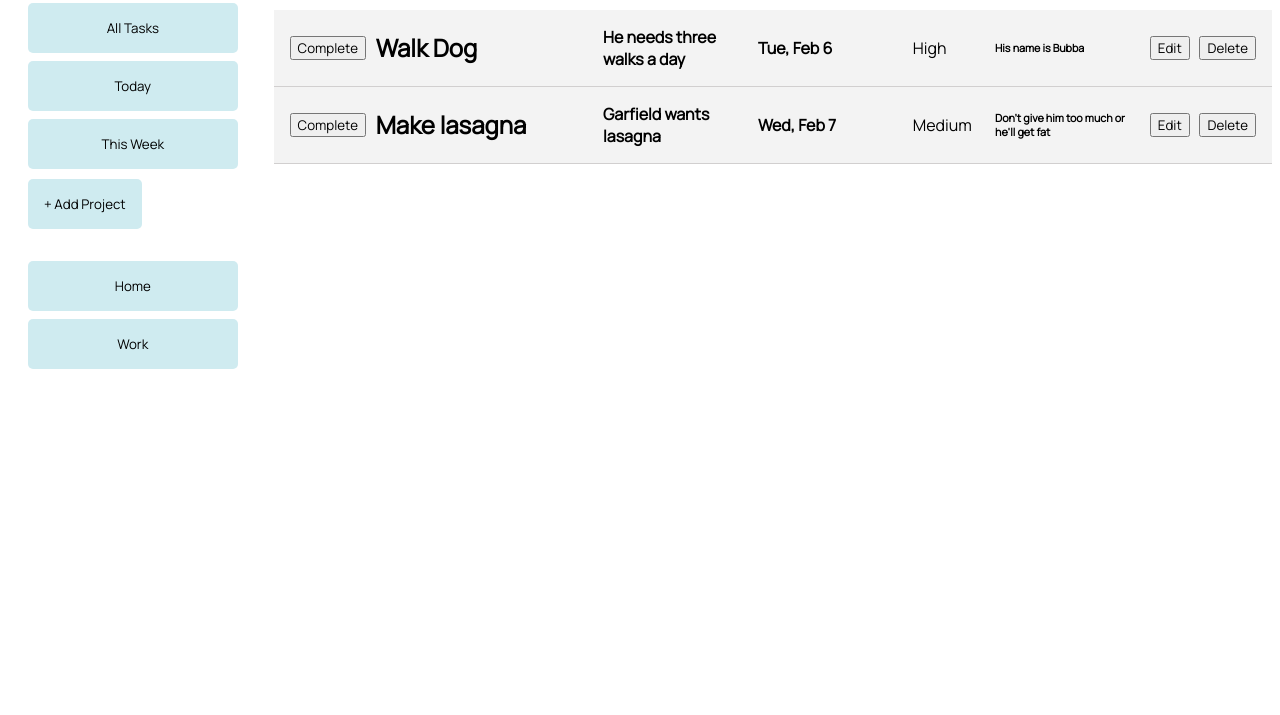
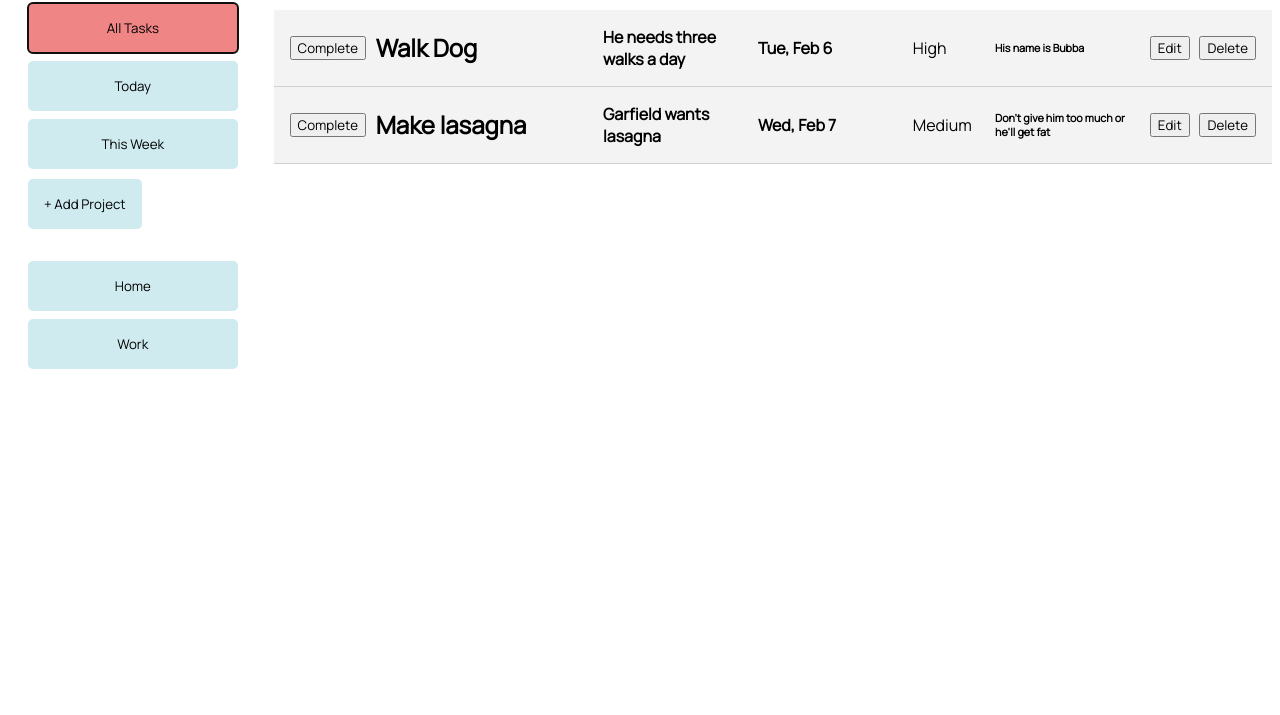
Before and after one commit to Decoldest/to-do-list, a website built with webpack: page dist/index.html in a window 1280 px wide. Shown: the part 85-800 px from the top of the page. Built offline with nearby package versions, Linux system fonts and the light colour scheme.

Commit message:
Include focus background colour change for sidebar buttons

```diff
--- a/src/index.js
+++ b/src/index.js
@@ -6,4 +6,5 @@ window.addEventListener('load', () => {
   setNewToDoListener();
   setNewProjectListener();
   document.getElementById('all').click();
+  document.getElementById('all').focus();
 });
```
Also changed, not shown: dist/index.html, dist/main.js, dist/style.css.
